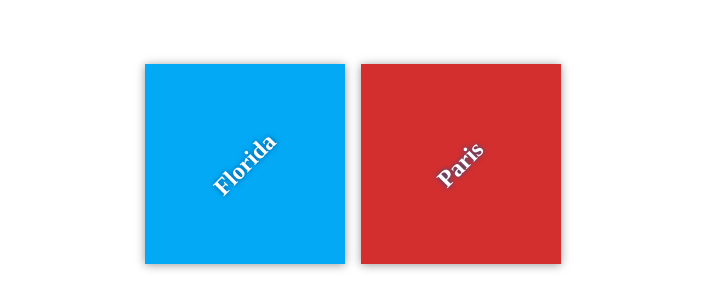
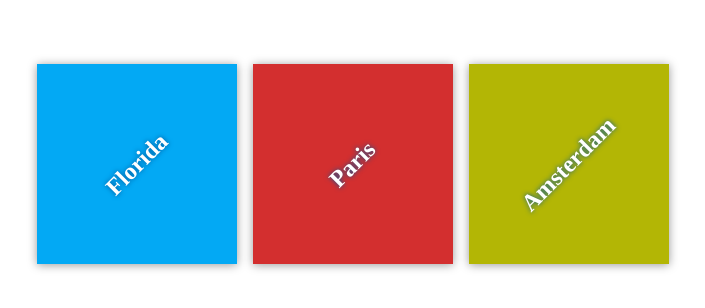
Before and after one commit to sgnk93/my-travel-plans, a plain HTML site: page index.html in a window 1280 px wide. Shown: the part 236-544 px from the top of the page, without its empty margins (287-992 px from the left). Drawn offline with Linux system fonts and the light colour scheme.

Commit message:
Update third destination Amsterdam

```diff
--- a/css/app.css
+++ b/css/app.css
@@ -53,3 +53,7 @@
 #paris {
     background-color: #d32f2f;
 }
+
+#amsterdam{
+	background-color: #b3b605;
+}
--- a/index.html
+++ b/index.html
@@ -17,6 +17,10 @@
             <div class="destination" id="paris">
                 <h2>Paris</h2>
             </div>
+
+			<div class="destination" id="amsterdam">
+                <h2>Amsterdam</h2>
+            </div>
         </div>
     </div>
 
```
